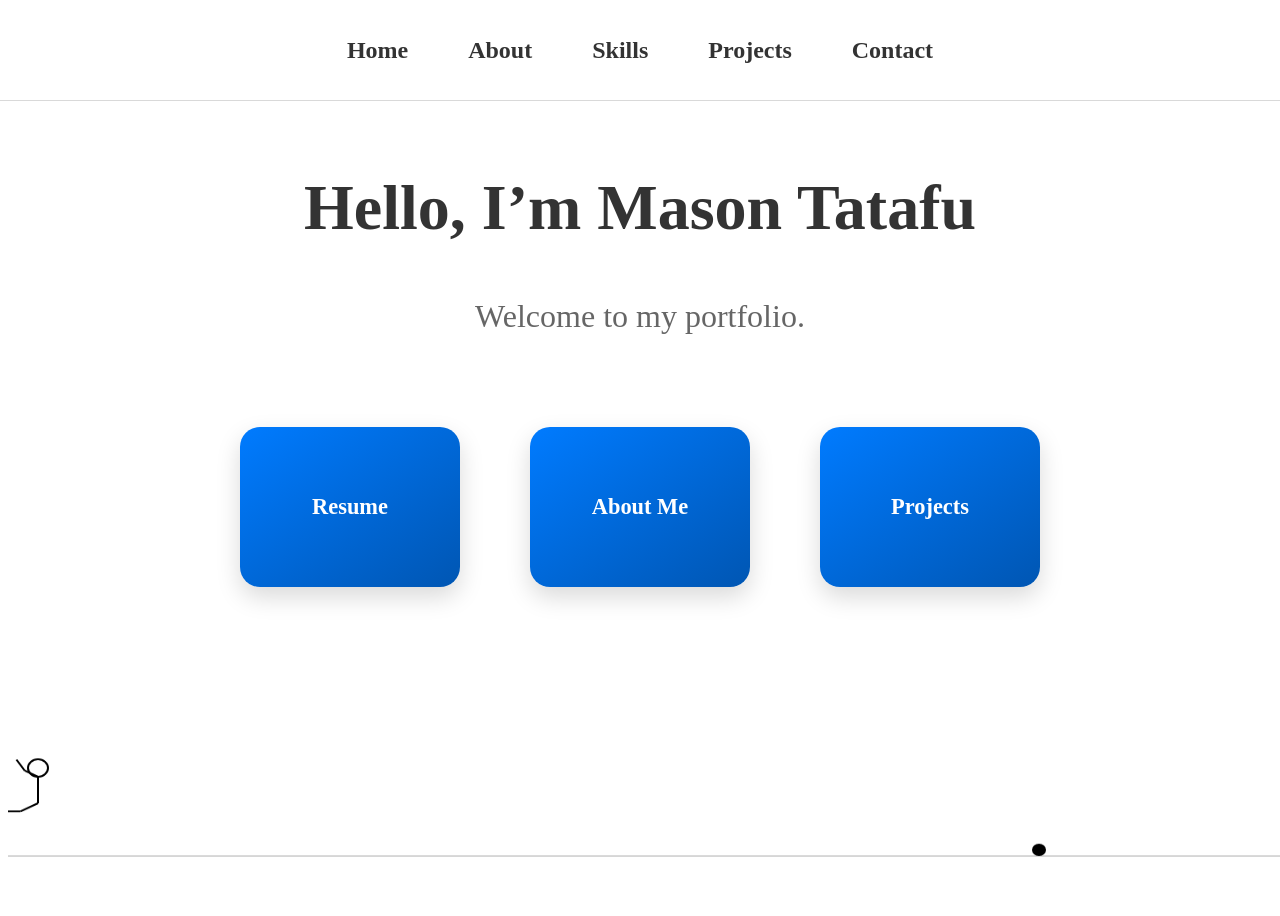
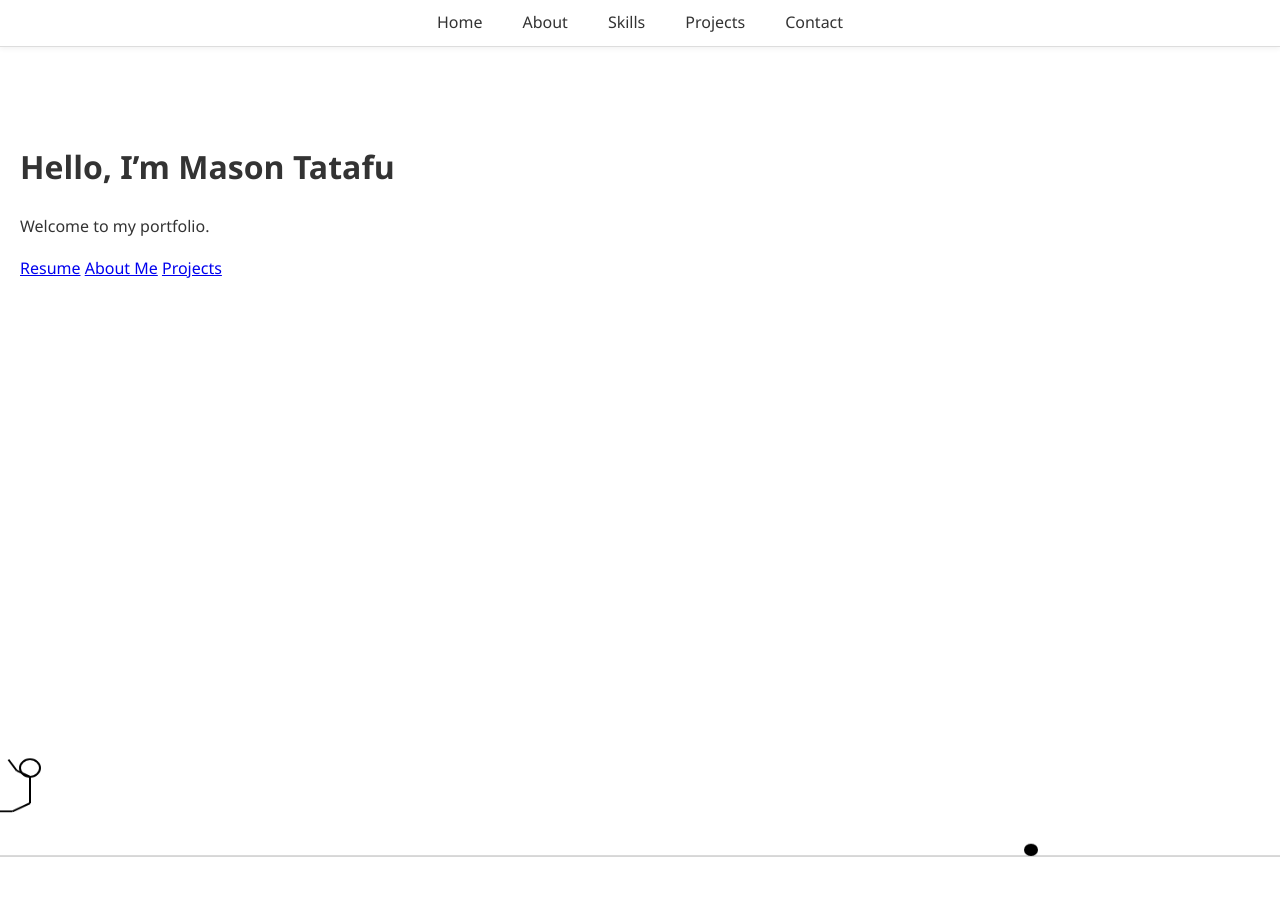
Before and after one commit to masontatafu/masontatafu.github.io, a Jekyll site: the page built from index.md, in a window 1280 px wide. Built offline with Jekyll 4.4.1, drawn with Linux system fonts in a browser that asks for light colours.

Commit message:
Update style.css

```diff
--- a/assets/css/style.css
+++ b/assets/css/style.css
@@ -1,216 +1,83 @@
-/* ===== NAVIGATION BAR STYLES ===== */
-nav {
-    background-color: white; /* Blue background */
-    height: 100px; /* Vertical padding */
-    width: 100%; /* Full width */
-    position: fixed; /* Fix it to the top of the page */
-    top: 0;
-    left: 0;
-    z-index: 1000; /* Ensures it stays on top */
-    border-bottom: 1px solid rgba(128,128,128,0.3); /* subtle grey line */
-    display: flex;
-    align-items: center;
-    justify-content: center;
-}
 
-/* Flexbox to spread links evenly */
-nav ul {
-    list-style: none; /* Removes bullets */
-    padding: 0;
+/* ========== Global Resets and Base Layout ========== */
+body {
     margin: 0;
-    display: flex; /* Enables flexbox */
-    justify-content: space-evenly; /* Evenly spaces links */
-    align-items: center; /* Aligns links vertically */
-    height: 100%; /* ensure links align with navbar height */
-}
-
-/* Removes bullet points and ensures even spacing */
-nav li {
-    display: inline;
-}
-
-/* Styles each navigation link */
-nav a {
+    font-family: 'Segoe UI', Tahoma, Geneva, Verdana, sans-serif;
+    background-color: #fff;
     color: #333;
-    text-decoration: none;
-    font-size: 1.5em;
-    font-weight: bold;
-    padding: 20px 30px; /* Adds clickable space */
-    transition: 0.3s ease-in-out;
-}
-
-nav a:hover {
-    text-decoration: underline; /* Underline on hover */
-    background-color: #0056b3; /*darker blue on hover */
-}
-
-
-/* ==================================================================================================================================== */
-
-
-
-/* ===== MAIN HEADING (YOUR NAME) ===== */
-h1 {
-    font-size: 48px; /* Makes the title text large */
-    font-weight: bold; /* Makes the text bold */
-    color: #333; /* Dark gray text color */
+    line-height: 1.6;
 }
 
 main {
-    padding-top: 120px;
-    display: flex;
-    flex-direction: column;
-    align-items: center;
+    padding: 120px 20px 60px; /* accounts for navbar height */
 }
 
-
-
-/* ===== HOME PAGE LAYOUT (TEXT LEFT, IMAGE RIGHT) ===== */
-.home-container {
-    display: flex;
-    align-items: center; /* Center elements vertically */
-    justify-content: space-between; /* Space out text and image */
+/* ========== Navigation ========== */
+nav {
+    position: fixed;
+    top: 0;
+    width: 100%;
+    background-color: #fff;
+    border-bottom: 1px solid #ddd;
+    z-index: 1000;
+    box-shadow: 0 2px 5px rgba(0,0,0,0.05);
 }
 
-/* Text Section */
-.home-text {
-    font-size: 4rem; /* Very large text */
-    font-weight: bold;
-    flex: 1;
-    text-align: center;
+nav ul {
+    list-style: none;
     display: flex;
-    flex-direction: column;
     justify-content: center;
-    align-items:center;
-
+    padding: 10px 0;
+    margin: 0;
+    gap: 40px;
 }
 
-.subheading {
-    font-size: 2rem;
-    color: #666;
-    text-align: center;
-    margin-top: 10px;
+nav li a {
+    text-decoration: none;
+    color: #333;
+    font-weight: 500;
+    transition: color 0.3s ease;
 }
 
-/* Image Section */
-.home-image {
-    flex: 1;
-    text-align: right;
+nav li a:hover {
+    color: #007bff;
 }
 
-.home-image img {
-    width: 150px; /* Adjust size */
-    border-radius: 10px;
-}
-
-/* Resume Button at Bottom */
-.resume-button {
-    display: inline-block;
-    margin-top: 30px; /* to center the button horizontally*/
-    padding: 15px 30px;
-    background-color: #007bff;
-    color: white;
-    font-size: 1.5rem;
-    text-decoration: none;
-    border-radius: 10px;
-    font-weight: bold;
-    transition: 0.3s;
-}
-
-.resume-button:hover {
-    background-color: #0056b3;
-}
-
-
-/* ===== STRUCTURE: TEXT LEFT, IMAGE RIGHT ===== */
-body {
-    align-items: center; /* Centers everything vertically */
-    justify-content: center;
-    height: 100vh; /* Full screen height */
-    overflow: hidden;
-}
-
-
-.top-section {
-    display: flex;
-    flex-direction: column;
-    align-items: center;
-    justify-content: center;
-    min-height: 50vh; /* Takes up 70% of screen height */
-    padding-top: 20px; /* Push slightly upward */
-}
-
-/* ====== making large clickable boxes ====== */
-.box-section {
-    display: flex;
-    justify-content: center;
-    gap: 30px;
-    margin-top: 40px;
-    flex-wrap: wrap;
-    padding: 0 20px;
-}
-
-.box-link {
-    display: inline-block;
-    margin: 20px;
-    width: 220px;
-    height: 160px;
-    background: linear-gradient(145deg, #007bff, #0056b3);
-    color: white;
-    font-size: 1.4rem;
-    font-weight: 600;
-    text-align: center;
-    line-height: 160px;
-    border-radius: 20px;
-    text-decoration: none;
-    box-shadow: 0 10px 25px rgba(0, 0, 0, 0.15);
-    transition: transform 0.2s ease, box-shadow 0.2s ease;
-}
-
-.box-link:hover {
-    transform: translateY(-5px);
-    box-shadow: 0 15px 30px rgba(0, 0, 0, 0.25);
-}
-
-
-#animation-container {
-    position: fixed;
-    bottom: 0;
-    width: 100%;
-    height: 220px;
-    pointer-events: none;
-    z-index: 0;
-    background: none; /* keep background clear if needed */
-}
-
-#stickCanvas {
-    width: 100%;
-    height: 100%;
-    display: block;
-}
-
-
-/* == about page == */
-
+/* ========== Page Title (used across all pages) ========== */
 .page-title {
     text-align: center;
     font-size: 3rem;
     font-weight: bold;
-    margin-bottom: 30px;
+    margin-bottom: 50px;
+    border-bottom: 2px solid #eee;
+    padding-bottom: 10px;
 }
 
+/* ========== About Page ========== */
 .about-header {
     text-align: center;
     font-size: 2rem;
     font-weight: 600;
-    margin-bottom: 10px;
+    margin-bottom: 30px;
 }
 
 .about-section {
-    max-width: 700px;
-    margin: 0 auto 40px auto;
+    max-width: 800px;
+    margin: 0 auto 80px auto;
     font-size: 1.2rem;
     line-height: 1.6;
+    text-align: center;
+    position: relative;
+}
+
+.about-section::after {
+    content: "";
+    display: block;
+    width: 60px;
+    height: 3px;
+    background: #007bff;
+    margin: 20px auto 0;
+    border-radius: 2px;
 }
 
 .profile-pic {
@@ -221,49 +88,56 @@ body {
     box-shadow: 0 0 10px rgba(0,0,0,0.15);
 }
 
-
-
-/* SKILLS PAGE */
-.page-title {
+/* ========== Skills Page ========== */
+.skills-section {
+    max-width: 800px;
+    margin: 0 auto 80px auto;
+    font-size: 1.2rem;
+    line-height: 1.6;
     text-align: center;
-    font-size: 3rem;
-    font-weight: bold;
-    margin-bottom: 40px;
+    position: relative;
 }
 
-.skills-section {
-    max-width: 800px;
-    margin: 0 auto 60px auto;
-    font-size: 1.2rem;
-    text-align: center;
+.skills-section::after {
+    content: "";
+    display: block;
+    width: 60px;
+    height: 3px;
+    background: #007bff;
+    margin: 20px auto 0;
+    border-radius: 2px;
 }
 
 .skills-grid {
     display: flex;
     flex-wrap: wrap;
     justify-content: center;
-    gap: 15px;
-    margin-top: 20px;
+    gap: 20px;
+    margin-top: 30px;
 }
 
 .skill-tag {
-    background-color: #f0f0f0;
-    padding: 10px 18px;
-    border-radius: 20px;
-    font-size: 1rem;
+    background-color: #f9f9f9;
+    padding: 12px 24px;
+    border-radius: 30px;
+    font-size: 1.05rem;
     font-weight: 500;
-    box-shadow: 0 2px 6px rgba(0,0,0,0.1);
+    color: #333;
+    box-shadow: 0 5px 15px rgba(0,0,0,0.05);
     transition: all 0.3s ease;
+    cursor: default;
+    opacity: 0;
+    animation: fadeIn 0.5s ease forwards;
 }
 
 .skill-tag:hover {
     background-color: #007bff;
     color: white;
-    transform: translateY(-2px);
+    transform: translateY(-4px) scale(1.03);
+    box-shadow: 0 10px 20px rgba(0,123,255,0.2);
 }
 
-
-/* CONTACT PAGE */
+/* ========== Contact Page ========== */
 .contact-header {
     text-align: center;
     font-size: 2rem;
@@ -286,3 +160,42 @@ body {
     line-height: 2;
     text-align: center;
 }
+
+.contact-section::after {
+    content: "";
+    display: block;
+    width: 60px;
+    height: 3px;
+    background: #007bff;
+    margin: 20px auto 0;
+    border-radius: 2px;
+}
+
+/* ========== Animation (used in skills tags) ========== */
+@keyframes fadeIn {
+    from {
+        transform: translateY(10px);
+        opacity: 0;
+    }
+    to {
+        transform: translateY(0);
+        opacity: 1;
+    }
+}
+
+/* ========== Stick Figure Animation Canvas ========== */
+#animation-container {
+    position: fixed;
+    bottom: 0;
+    width: 100%;
+    height: 220px;
+    pointer-events: none;
+    z-index: 0;
+    background: none;
+}
+
+#stickCanvas {
+    width: 100%;
+    height: 100%;
+    display: block;
+}
```
